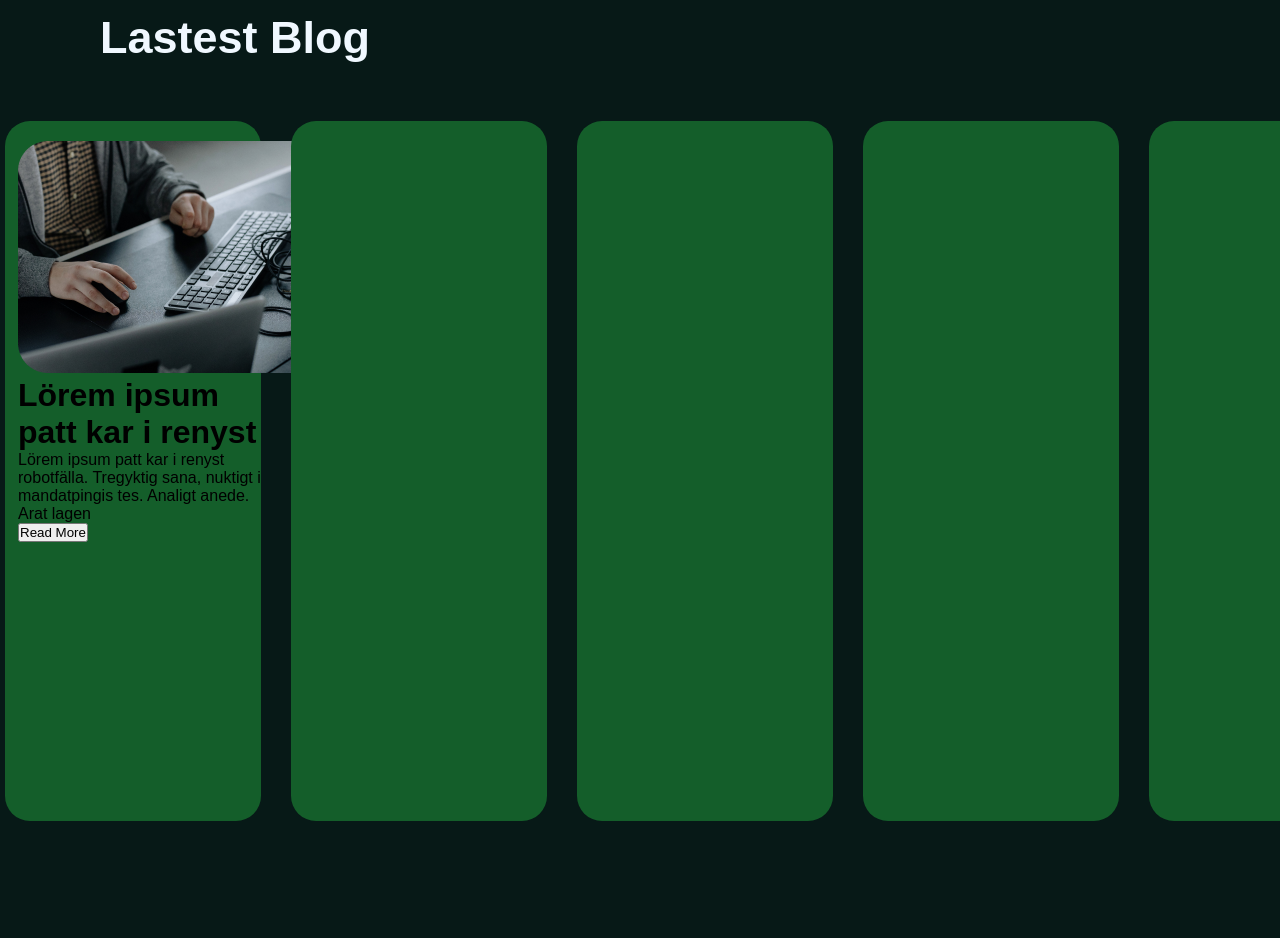
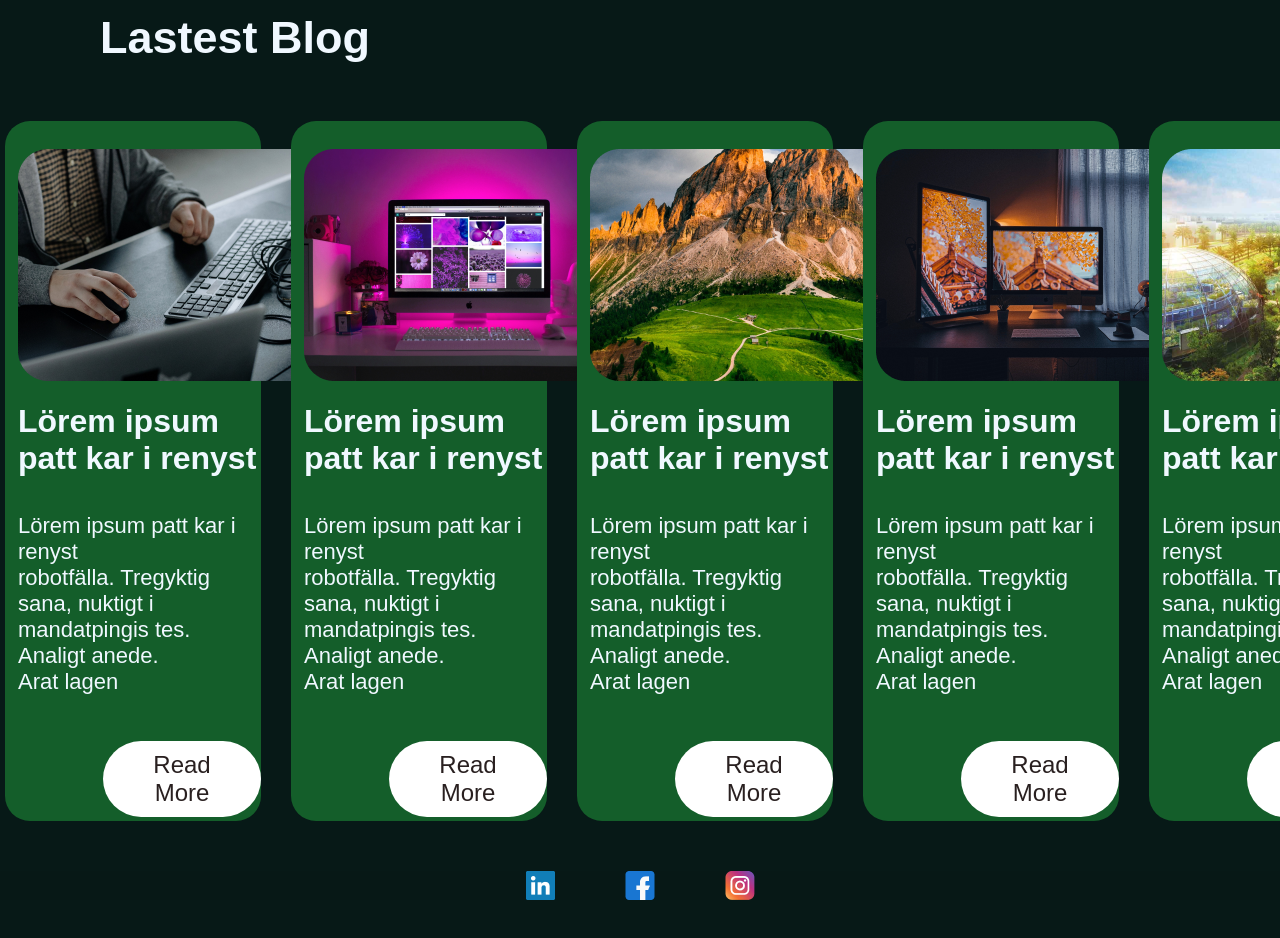
Before and after one commit to DanielFelipeTrigosSarmiento/MiWeb, a plain HTML site: page index.html in a window 1280 px wide. Shown: the part 3820-4758 px from the top of the page. Before the commit the page ends 4641 px from the top, so only its background shows below. Drawn offline with Linux system fonts and the light colour scheme.

Commit message:
feat: :sparkles: logo finales
de la parte baja de la pagina

pagina baja

```diff
--- a/css/styles.css
+++ b/css/styles.css
@@ -163,10 +163,10 @@ body{
 }
 
 .txt{
+    font-family: "medium";
     color: aliceblue;
     margin: 0 0 57px 100px ;
     font-size: 30px;
-    font-family: "Montserrat-medium";
 }
 .carousel{
     display: flex;
@@ -182,6 +182,35 @@ body{
         background-color: #145E2A;
         margin: 0 5px;
         padding-left: 13px;
-        padding-top: 20px;
+        padding-top: 28px;
     }
 }
+.carousel h1{
+color: aliceblue;
+
+}
+.carousel p{
+    font-size: 22px;
+    color: aliceblue;
+
+}
+.carousel button{
+    padding: 10px 20px; /* Espaciado interno (arriba/abajo y izquierda/derecha) */
+    margin-left: 85px;
+    margin-top: 10px;
+    font-size: 24px;
+    background-color: white; /* Color de fondo */
+    color: rgb(41, 32, 32); /* Color del texto */
+    border: none; /* Sin borde por defecto */
+    border-radius: 50px; /* Bordes redondeados */
+    cursor: pointer; /* Muestra el cursor como mano al pasar por encima */
+    transition: background-color 0.3s, transform 0.2s;
+}
+.footer{
+    margin-top: 50px;
+    margin-bottom: 50px;
+    background: #071816;
+    display: flex;
+    justify-content: center ;
+    gap: 70px;
+}
--- a/css/variables.css
+++ b/css/variables.css
@@ -7,11 +7,11 @@
 }
 
 @font-face {
-    font-family: "Montserratmedio";
+    font-family: "medium";
     src: url(../storage/fonts/Montserrat-Italic-VariableFont_wght.ttf);
 }
 
 @font-face {
-    font-family: "Montserratbase";
+    font-family: "base";
     src: url(../storage/fonts/Montserrat-VariableFont_wght.ttf);
 }
--- a/index.html
+++ b/index.html
@@ -59,17 +59,72 @@
         <div class="carousel">
             <div class="carousel-item">
                 <img src="/storage/img/caja1.png" alt="">
+                <br>
+                <br>
                 <h1>Lörem ipsum patt kar i renyst</h1>
-                <p>Lörem ipsum patt kar i renyst robotfälla. Tregyktig  sana, nuktigt i mandatpingis tes. Analigt anede. Arat lagen</p>
+                <br>
+                <br>
+                <p>Lörem ipsum patt kar i renyst <br> robotfälla. Tregyktig  sana, nuktigt i mandatpingis tes. Analigt anede. <br> Arat lagen</p>
+                <br>
+                <br>
                 <button>Read More</button>
             </div>
-            <div class="carousel-item"></div>
-            <div class="carousel-item"></div>
-            <div class="carousel-item"></div>
-            <div class="carousel-item"></div>
+            <div class="carousel-item">
+                <img src="/storage/img/caja2.png" alt="">
+                <br>
+                <br>
+                <h1>Lörem ipsum patt kar i renyst</h1>
+                <br>
+                <br>
+                <p>Lörem ipsum patt kar i renyst <br> robotfälla. Tregyktig  sana, nuktigt i mandatpingis tes. Analigt anede. <br> Arat lagen</p>
+                <br>
+                <br>
+                <button>Read More</button>
+            </div>
+            <div class="carousel-item">
+                <img src="/storage/img/caja3.png" alt="">
+                <br>
+                <br>
+                <h1>Lörem ipsum patt kar i renyst</h1>
+                <br>
+                <br>
+                <p>Lörem ipsum patt kar i renyst <br> robotfälla. Tregyktig  sana, nuktigt i mandatpingis tes. Analigt anede. <br> Arat lagen</p>
+                <br>
+                <br>
+                <button>Read More</button>
+            </div>
+            <div class="carousel-item">
+                <img src="/storage/img/caja4.png" alt="">
+                <br>
+                <br>
+                <h1>Lörem ipsum patt kar i renyst</h1>
+                <br>
+                <br>
+                <p>Lörem ipsum patt kar i renyst <br> robotfälla. Tregyktig  sana, nuktigt i mandatpingis tes. Analigt anede. <br> Arat lagen</p>
+                <br>
+                <br>
+                <button>Read More</button>
+            </div>
+            <div class="carousel-item">
+                <img src="/storage/img/caja5.png" alt="">
+                <br>
+                <br>
+                <h1>Lörem ipsum patt kar i renyst</h1>
+                <br>
+                <br>
+                <p>Lörem ipsum patt kar i renyst <br> robotfälla. Tregyktig  sana, nuktigt i mandatpingis tes. Analigt anede. <br> Arat lagen</p>
+                <br>
+                <br>
+                <button>Read More</button>
+            </div>
           </div>
     </main>
     <footer>
+        <div class="footer">
+            <img src="/storage/img/in.png" alt="">
+            <img src="/storage/img/face.png" alt="">
+            <img src="/storage/img/ig.png" alt="">
+        </div>
     </footer>
 </body>
 </html>
```
Also changed, not shown: storage/img/face.png (added), storage/img/ig.png (added), storage/img/in.png (added).
